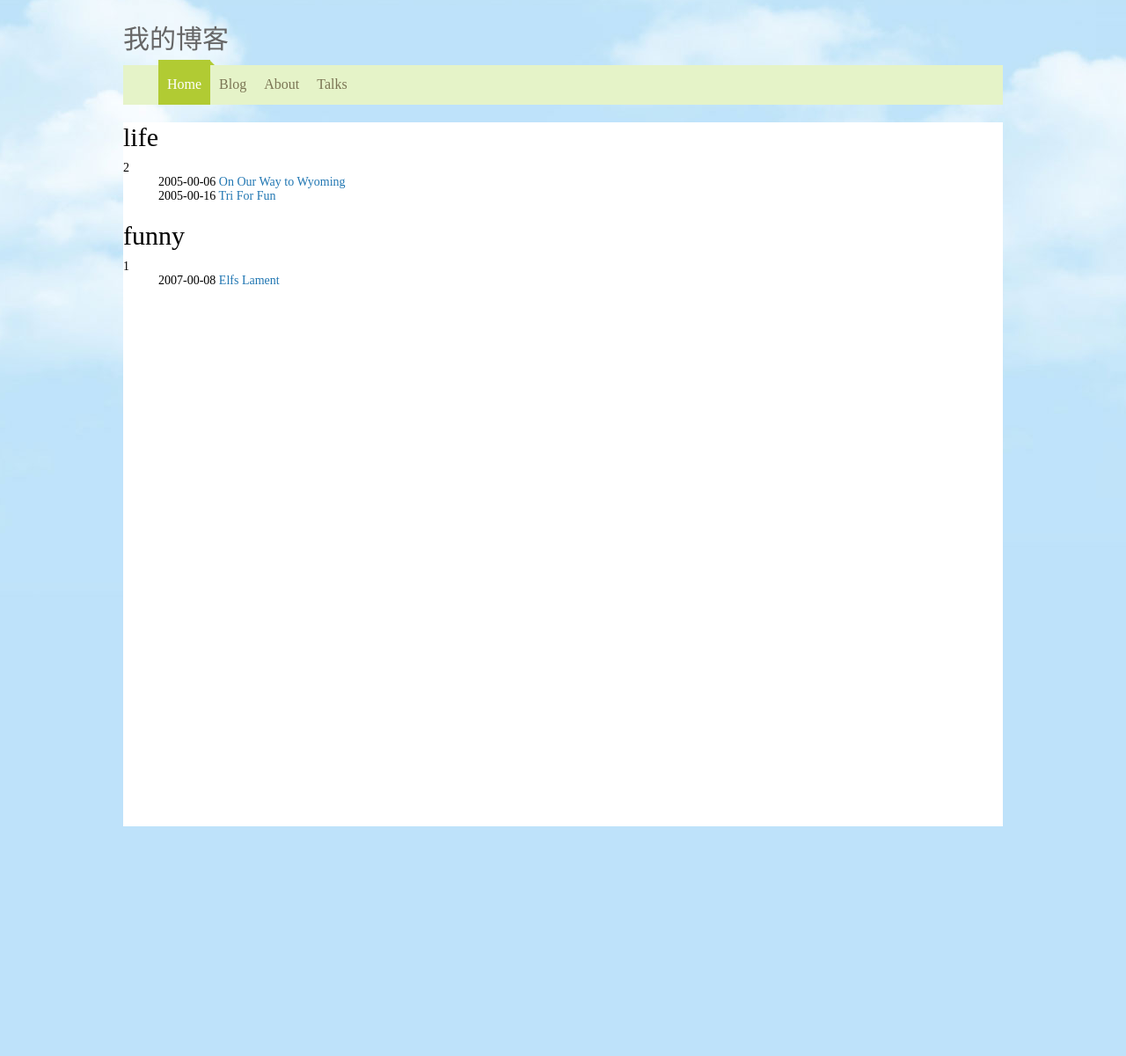
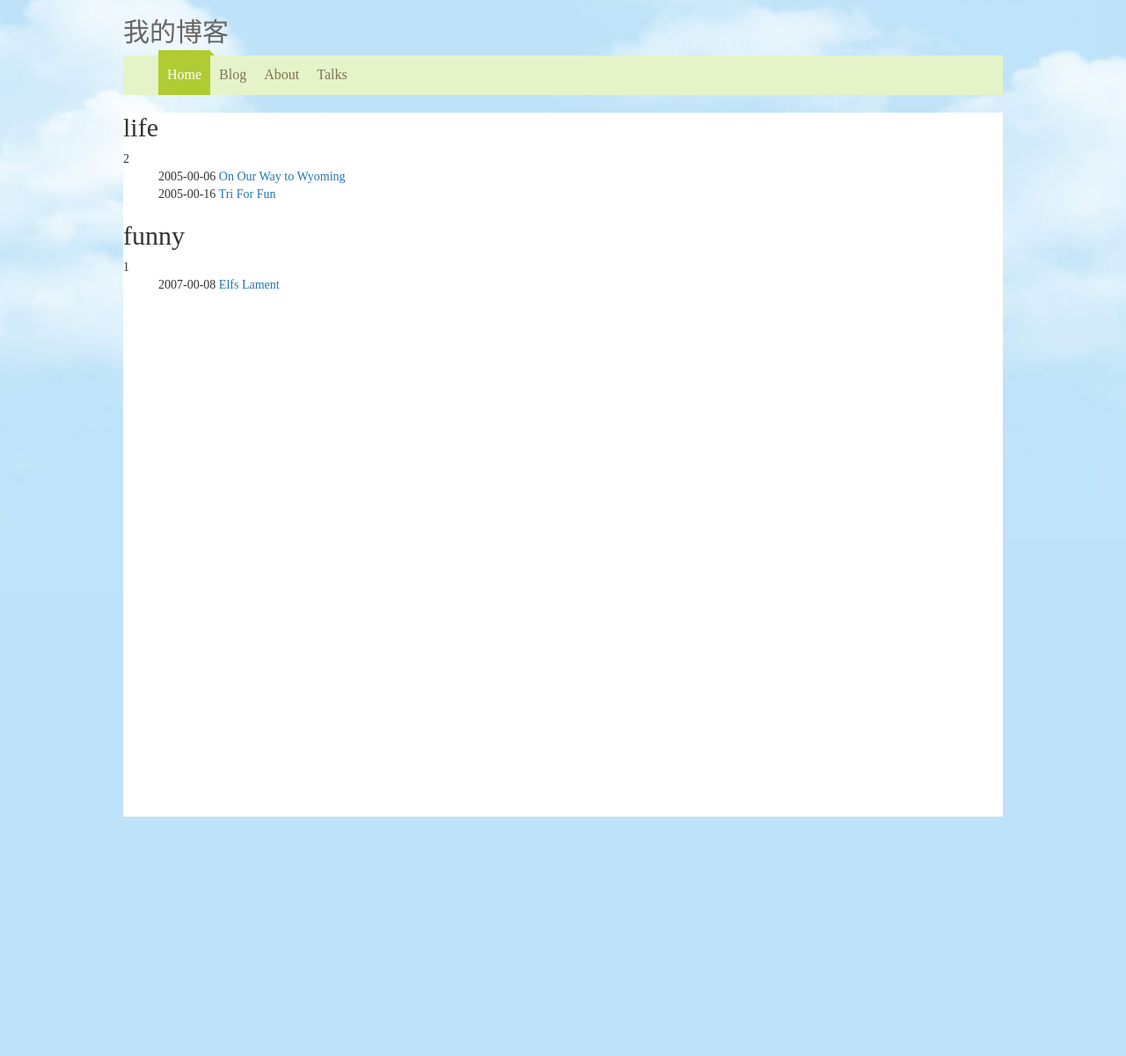
Before and after one commit to JanaTang/myBlog, a Jekyll site: the page built from index.html, in a window 1280 px wide. Shown: the whole page at 88% size. Built offline with Jekyll 4.4.1, drawn with Linux system fonts in a browser that asks for light colours; nearby versions of some CDN libraries; library files that are not in the unit come from our copies.

Commit message:
Initial commit

```diff
--- a/_includes/head.html
+++ b/_includes/head.html
@@ -1,8 +1,8 @@
 <head>
   <meta http-equiv="Content-type" content="text/html; charset=utf-8">
   <title>myblog</title>
-  <link rel="stylesheet" href="/css/bootstrap.css" type="text/css" media="screen" charset="utf-8"/>
-  <link rel="stylesheet" href="/css/main.css"/>
+  <link rel="stylesheet" href="myblog/css/bootstrap.css" type="text/css" media="screen" charset="utf-8"/>
+  <link rel="stylesheet" href="/myblog/css/main.css"/>
   <link rel="stylesheet/less" href="/css/main.less"/>
   <link rel='alternate' type='application/rss+xml' href='http://feeds.feedburner.com/JoinTheConversation'/>
   <script src="/js/lib/jquery.js" type="text/javascript" charset="utf-8"></script>
```
